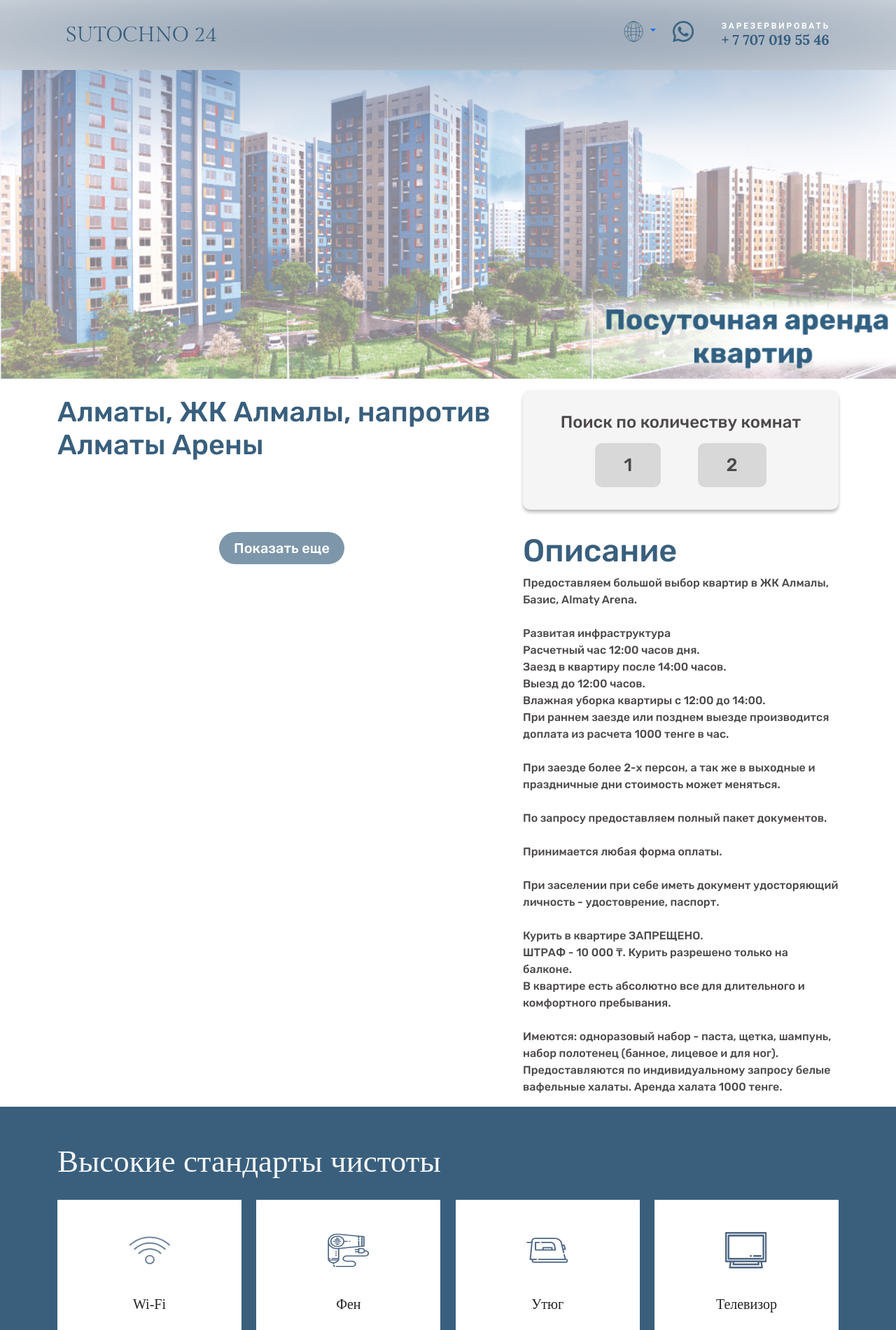
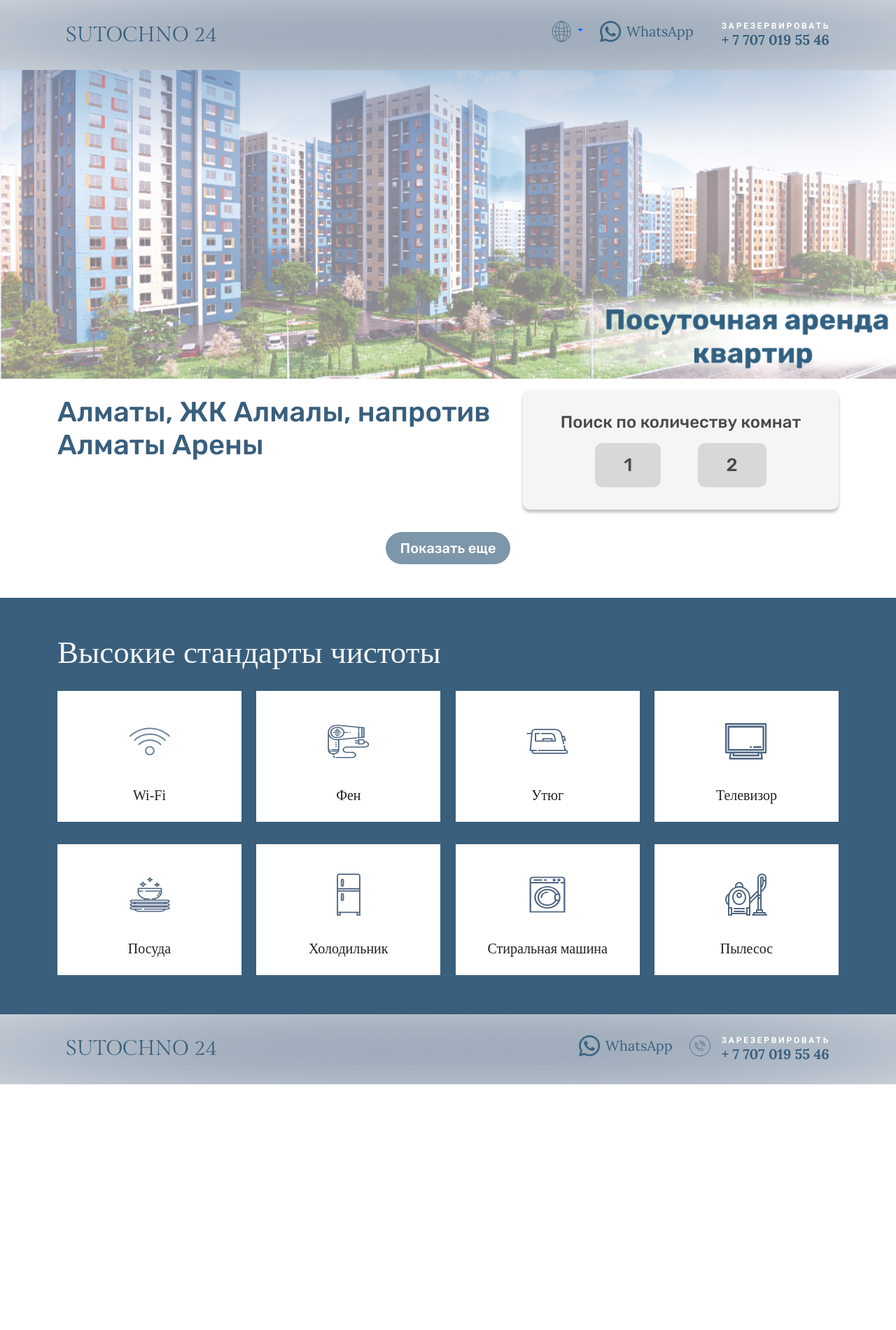
Before and after one commit to Gulnarz/sutochno24.kz, a Django app: page / in a window 1280 px wide. Shown: the top 1900 px of the page at 70% size. After the commit the page ends 1549 px from the top, so only its background shows below. Run offline with Django 4.2, Linux system fonts and the light colour scheme; data that the repository does not hold is empty; some libraries are stand-ins or nearby versions.

Commit message:
frontend changes

```diff
--- a/static/css/style.css
+++ b/static/css/style.css
@@ -20,16 +20,20 @@
     margin-left: 1.5rem;
 }
 
+.position-relative {
+    position: relative;
+}
+
 .background {
     position: absolute;
     left: 0;
     right: 0;
-    height: 100px;
+    height: 100%;
     z-index: -1;
 }
 
 .background .bg-img {
-    height: 100px;
+    height: 100%;
 }
 
 .background.top {
@@ -486,10 +490,6 @@
         color: white!important;
     }
 
-    .background, .background .bg-img {
-        height: 160px;
-    }
-
     .card-body {
         padding: 0.3rem;
     }
@@ -552,9 +552,6 @@
         color: transparent;
         background-color: transparent;
     }
-    .whatsapp {
-        display: none;
-    }
     .nav-item {
         margin-left: 1rem;
     }
--- a/suto_views/templates/details.html
+++ b/suto_views/templates/details.html
@@ -89,7 +89,7 @@
     </div>
 </div>
 <div class="container">
-    <div class="row">
+    <div class="row mb-4">
         <h2 class="description-title-little">Описание</h2>
         <div class="col-md-8 col-12">
             <div class="d-flex mb-2">
@@ -133,7 +133,7 @@
                 src="{{apartment.googlemap_addres}}">
             </iframe>
         </div>
-        <div class="col-md-2 col-12 offset-md-5 mb-md-5 d-flex justify-content-md-start justify-content-center">
+        <div class="col-md-2 col-12 order-md-1 order-2 offset-md-5 mb-2 d-flex justify-content-md-start justify-content-center">
             <a class="nav-link phone" href="tel:+77070195546">
                 <img src="{% static 'img/icons/phone.svg' %}">
                 <div class="ms-3">
@@ -142,7 +142,7 @@
                 </div>
             </a>
         </div>
-        <div class="col-md-2 col-12 offset-md-3 mb-5 d-flex justify-content-md-end justify-content-center">
+        <div class="col-md-2 col-12 order-md-2 order-1 offset-md-3 mb-2 d-flex justify-content-md-end justify-content-center">
             <a class="nav-link phone" href="https://wa.me/+77027956889">
                 <img width="40px" src="{% static 'img/icons/whatsapp.png' %}">
                 <div class="ms-3">
--- a/suto_views/templates/home.html
+++ b/suto_views/templates/home.html
@@ -18,9 +18,10 @@
                 <a {% if type == 2 %}href="/"{% else %}href="/?rooms=2"{% endif %} class="btn btn-toggle-blue {% if type == 2 %}active{% endif %}">2</a>
             </div>
         </div>
-        <div class="col-lg-7 col-12">
-            <div id="cards">
+    </div>
+    <div id="cards" class="row justify-content-center">
         {% for apartment in apartments %}
+            <div class="col-lg-6 col-12">
                 <div class="my-card">
                     <img class="apartment-img me-2" src="/media/{{apartment.photo_main_little}}">
                     <div class="card-body">
@@ -30,39 +31,69 @@
                         <a href="/apartment/{{apartment.name}}" class="float-end btn btn-blue">Подробнее</a>
                     </div>
                 </div>
+            </div>
         {% endfor %}
     </div>
     <div class="text-center mb-5">
         <button id="show_more" class="btn btn-blue">Показать еще</button>
     </div>
 </div>
-        <div class="col-lg-5 col-12">
-            <h2 class="description-title">Описание</h2>
-            <p class="description">
-                Предоставляем большой выбор квартир в ЖК Алмалы, Базис, Almaty Arena.<br/>
-                <br/>
-                Развитая инфраструктура<br/>
-                Расчетный час 12:00 часов дня.<br/>
-                Заезд в квартиру после 14:00 часов.<br/>
-                Выезд до 12:00 часов.<br/>
-                Влажная уборка квартиры с 12:00 до 14:00.<br/>
-                При раннем заезде или позднем выезде производится доплата из расчета 1000 тенге в час.<br/>
-                <br/>
-                При заезде более 2-х персон, а так же в выходные и праздничные дни стоимость может меняться.<br/>
-                <br/>
-                По запросу предоставляем полный пакет документов.<br/>
-                <br/>
-                Принимается любая форма оплаты.<br/>
-                <br/>
-                При заселении при себе иметь документ удосторяющий личность - удостоврение, паспорт.<br/>
-                <br/>
-                Курить в квартире ЗАПРЕЩЕНО.<br/>
-                ШТРАФ - 10 000 ₸. Курить разрешено только на балконе.<br/>
-                В квартире есть абсолютно все для длительного и комфортного пребывания.<br/>
-                <br/>
-                Имеются: одноразовый набор - паста, щетка, шампунь, набор полотенец (банное, лицевое и для ног).<br/>
-                Предоставляются по индивидуальному запросу белые вафельные халаты. Аренда халата 1000 тенге.<br/>
-            </p>
+<div class="container-fluid facilities">
+    <div class="container">
+        <div class="row">
+            <div class="col-12 mt-md-5 mt-3">
+                <h3 class="facility-title">Высокие стандарты чистоты</h3>
+            </div>
+            <div class="d-flex flex-wrap justify-content-between align-items-stretch mb-0 mb-md-4">
+                <div class="facility-card-wrapper">
+                    <div class="facility-card">
+                        <img width="60" src="{% static 'img/icons/wifi.svg' %}" class="facility-icon mb-md-4 mb-1">
+                        <p class="facility-text">Wi-Fi</p>
+                    </div>
+                </div>
+                <div class="facility-card-wrapper">
+                    <div class="facility-card">
+                        <img width="60" src="{% static 'img/icons/hair-dryer.svg' %}" class="facility-icon mb-md-4 mb-1">
+                        <p class="facility-text">Фен</p>
+                    </div>
+                </div>
+                <div class="facility-card-wrapper">
+                    <div class="facility-card">
+                        <img width="60" src="{% static 'img/icons/iron.svg' %}" class="facility-icon mb-md-4 mb-1">
+                        <p class="facility-text">Утюг</p>
+                    </div>
+                </div>
+                <div class="facility-card-wrapper">
+                    <div class="facility-card">
+                        <img width="60" src="{% static 'img/icons/tv.svg' %}" class="facility-icon mb-md-4 mb-1">
+                        <p class="facility-text">Телевизор</p>
+                    </div>
+                </div>
+                <div class="facility-card-wrapper">
+                    <div class="facility-card">
+                        <img width="60" src="{% static 'img/icons/dishes.svg' %}" class="facility-icon mb-md-4 mb-1">
+                        <p class="facility-text">Посуда</p>
+                    </div>
+                </div>
+                <div class="facility-card-wrapper">
+                    <div class="facility-card">
+                        <img width="60" src="{% static 'img/icons/freezer.svg' %}" class="facility-icon mb-md-4 mb-1">
+                        <p class="facility-text">Холодильник</p>
+                    </div>
+                </div>
+                <div class="facility-card-wrapper">
+                    <div class="facility-card">
+                        <img width="60" src="{% static 'img/icons/washing-machine.svg' %}" class="facility-icon mb-md-4 mb-1">
+                        <p class="facility-text">Стиральная машина</p>
+                    </div>
+                </div>
+                <div class="facility-card-wrapper">
+                    <div class="facility-card">
+                        <img width="60" src="{% static 'img/icons/vacuum-cleaner.svg' %}" class="facility-icon mb-md-4 mb-1">
+                        <p class="facility-text">Пылесос</p>
+                    </div>
+                </div>
+            </div>
         </div>
     </div>
 </div>
@@ -106,7 +137,8 @@
             data = datas.apartments[id]
             type = "Двухкомнатная квартира"
             if (data.type == "О") type = "Однокомнатная квартира"
-            document.getElementById("cards").innerHTML += `<div class="my-card">
+            document.getElementById("cards").innerHTML += `<div class="col-lg-6 col-12">
+                    <div class="my-card">
                         <img class="apartment-img me-2" src="${data.photo_main_little}">
                         <div class="card-body">
                             <h6 class="apartment-title">${type}</h6>
@@ -114,6 +146,7 @@
                             <p class="float-start apartment-rooms" style="width: fit-content">${data.name}</p>
                             <a href="/apartment/${data.name}" class="float-end btn btn-blue">Подробнее</a>
                         </div>
+                    </div>
                 </div>`;
         }
         reload_button();
--- a/suto_views/templates/template.html
+++ b/suto_views/templates/template.html
@@ -10,6 +10,7 @@
     <title>{{ title }}</title>
 </head>
 <body>
+    <div class="position-relative">
         <div class="background top"><img class="bg-img w-100" src="{% static 'img/nav-bg.png' %}"></div>
         <div class="container">
             <nav class="navbar navbar-expand-lg navbar-light" style="min-height: 100px;">
@@ -25,7 +26,10 @@
                             </ul>
                         </li>
                         <li class="nav-item">
-                        <a class="nav-link" href="https://wa.me/+77027956889"><img height="30px" width="30px" src="{% static 'img/icons/whatsapp.png' %}"></a>
+                            <a class="nav-link d-flex align-items-center" href="https://wa.me/+77027956889">
+                                <img height="30px" width="30px" src="{% static 'img/icons/whatsapp.png' %}">
+                                <span class="whatsapp ms-2">WhatsApp</span>
+                            </a>
                         </li>
                         <li class="nav-item">
                             <a class="nav-link phone" href="tel:+77070195546">
@@ -39,6 +43,7 @@
                 </div>
             </nav>
         </div>
+    </div>
     {% if messages %}
     {% for message in messages %}
         <div class="alert alert-{% if message.tags %}{{ message.tags }}{% endif %} m-0" role="alert">
@@ -49,65 +54,7 @@
     {% block content %}
 
     {% endblock content %}
-    <div class="container-fluid facilities">
-        <div class="container">
-            <div class="row">
-                <div class="col-12 mt-md-5 mt-3">
-                    <h3 class="facility-title">Высокие стандарты чистоты</h3>
-                </div>
-                <div class="d-flex flex-wrap justify-content-between align-items-stretch mb-0 mb-md-4">
-                    <div class="facility-card-wrapper">
-                        <div class="facility-card">
-                            <img width="60" src="{% static 'img/icons/wifi.svg' %}" class="facility-icon mb-md-4 mb-1">
-                            <p class="facility-text">Wi-Fi</p>
-                        </div>
-                    </div>
-                    <div class="facility-card-wrapper">
-                        <div class="facility-card">
-                            <img width="60" src="{% static 'img/icons/hair-dryer.svg' %}" class="facility-icon mb-md-4 mb-1">
-                            <p class="facility-text">Фен</p>
-                        </div>
-                    </div>
-                    <div class="facility-card-wrapper">
-                        <div class="facility-card">
-                            <img width="60" src="{% static 'img/icons/iron.svg' %}" class="facility-icon mb-md-4 mb-1">
-                            <p class="facility-text">Утюг</p>
-                        </div>
-                    </div>
-                    <div class="facility-card-wrapper">
-                        <div class="facility-card">
-                            <img width="60" src="{% static 'img/icons/tv.svg' %}" class="facility-icon mb-md-4 mb-1">
-                            <p class="facility-text">Телевизор</p>
-                        </div>
-                    </div>
-                    <div class="facility-card-wrapper">
-                        <div class="facility-card">
-                            <img width="60" src="{% static 'img/icons/dishes.svg' %}" class="facility-icon mb-md-4 mb-1">
-                            <p class="facility-text">Посуда</p>
-                        </div>
-                    </div>
-                    <div class="facility-card-wrapper">
-                        <div class="facility-card">
-                            <img width="60" src="{% static 'img/icons/freezer.svg' %}" class="facility-icon mb-md-4 mb-1">
-                            <p class="facility-text">Холодильник</p>
-                        </div>
-                    </div>
-                    <div class="facility-card-wrapper">
-                        <div class="facility-card">
-                            <img width="60" src="{% static 'img/icons/washing-machine.svg' %}" class="facility-icon mb-md-4 mb-1">
-                            <p class="facility-text">Стиральная машина</p>
-                        </div>
-                    </div>
-                    <div class="facility-card-wrapper">
-                        <div class="facility-card">
-                            <img width="60" src="{% static 'img/icons/vacuum-cleaner.svg' %}" class="facility-icon mb-md-4 mb-1">
-                            <p class="facility-text">Пылесос</p>
-                        </div>
-                    </div>
-                </div>
-            </div>
-        </div>
-    </div>
+    <div class="position-relative">
         <div class="background"><img class="bg-img w-100" src="{% static 'img/nav-bg.png' %}"></div>
         <footer class="container">
             <nav class="navbar navbar-expand-lg navbar-light" style="min-height: 100px;">
@@ -133,6 +80,7 @@
                 </div>
             </nav>
         </footer>
+    </div>
     <script src="{% static 'js/bootstrap.min.js' %}" ></script>
     {% block script %}{% endblock script %}
 </body>
--- a/sutochno24kz/settings.py
+++ b/sutochno24kz/settings.py
@@ -24,7 +24,7 @@ BASE_DIR = Path(__file__).resolve().parent.parent
 SECRET_KEY = 'django-insecure-3ilsl^c1eqtw!#+1341^yf-)z!ck8ibbtp4@)fjkrph_p-=ccu'
 
 # SECURITY WARNING: don't run with debug turned on in production!
-DEBUG = False
+DEBUG = True
 
 ALLOWED_HOSTS = ["*"]
 
```
Lines whose indentation alone changed are shown as unchanged.
